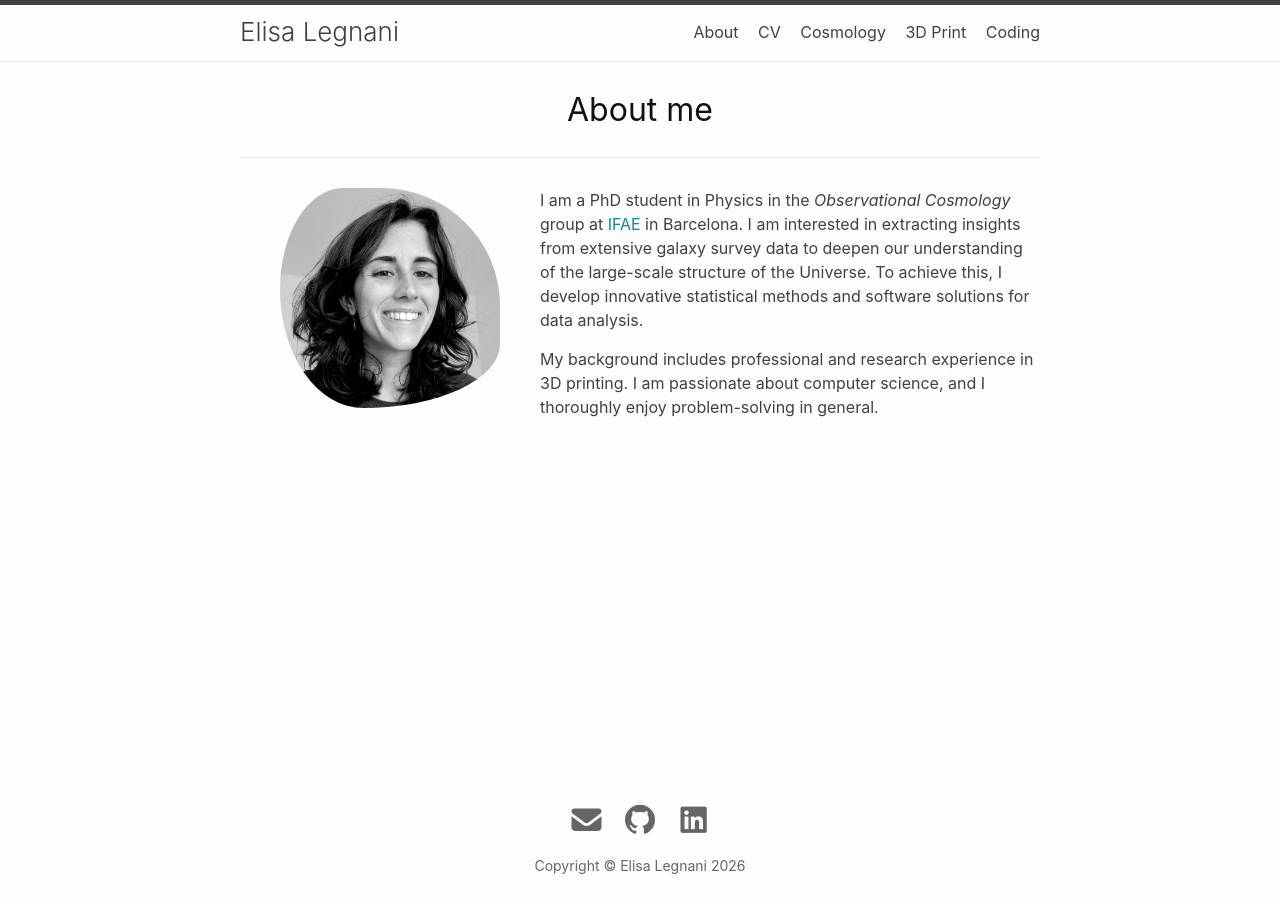
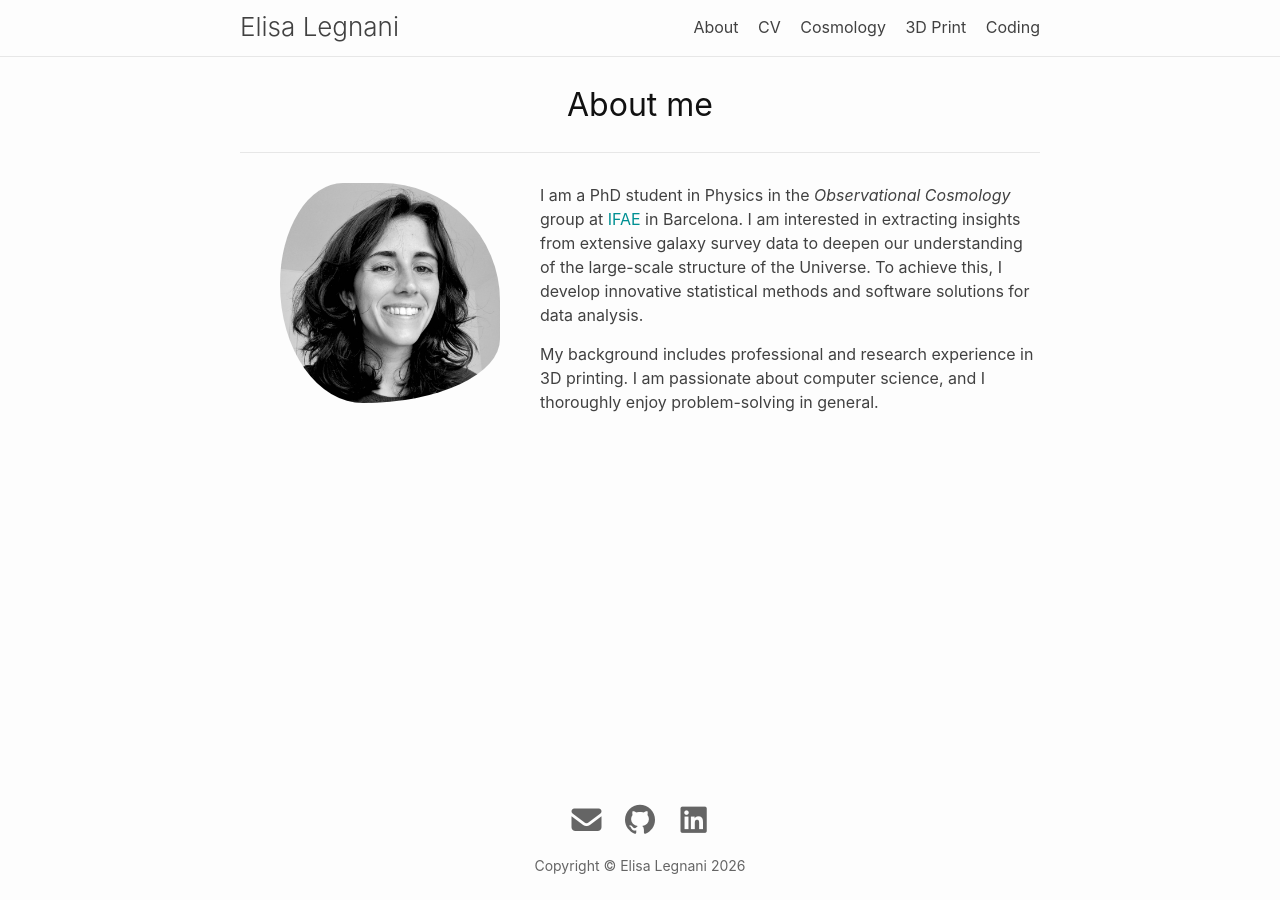
Before and after one commit to ElisaLegnani/new_website, a Jekyll site: the page built from about.md, in a window 1280 px wide. Built offline with Jekyll 4.4.1, drawn with Linux system fonts in a browser that asks for light colours; nearby versions of some CDN libraries.

Commit message:
Update header

```diff
--- a/_includes/header.html
+++ b/_includes/header.html
@@ -1,35 +1,20 @@
-<script src="/assets/js/header-scroll.js"></script>
+<header class="site-header">
 
-<header class="site-header" id="topnav">
   <div class="wrapper">
-    <a class="site-title" rel="author" href="{{ '/' | relative_url }}">
-      {{ site.title | escape }}
-    </a>
+    {%- assign default_paths = site.pages | map: "path" -%}
+    {%- assign page_paths = site.minima.nav_pages | default: default_paths -%}
+    {%- assign page_titles = site.pages | map: 'title' | compact %}
+    <a class="site-title" rel="author" href="{{ '/' | relative_url }}">{{ site.title | escape }}</a>
 
+    {%- unless page_titles == empty %}
       <nav class="site-nav">
-      <!-- Hidden checkbox for mobile menu toggle -->
         <input type="checkbox" id="nav-trigger" />
-      <!-- Label with hamburger icon -->
-      <label for="nav-trigger" class="icon">
+        <label for="nav-trigger">
           <span class="menu-icon"></span>
         </label>
 
         {% include nav-items.html paths = page_paths %}
       </nav>
+    {%- endunless %}
   </div>
 </header>
-
-<script>
-document.addEventListener('click', function(event) {
-  const navTrigger = document.getElementById('nav-trigger');
-  const topnav = document.getElementById('topnav');
-  const icon = document.querySelector('label[for="nav-trigger"]');
-
-  // If menu is open and click is outside menu + hamburger
-  if (navTrigger.checked &&
-      !topnav.contains(event.target) &&
-      !icon.contains(event.target)) {
-    navTrigger.checked = false; // closes the menu
-  }
-});
-</script>
--- a/_sass/header.scss
+++ b/_sass/header.scss
@@ -2,19 +2,25 @@
  * Site header
  */
 .site-header {
-  position: relative;
+  //position: relative;
   width: 100%;
   min-height: $spacing-unit * 1.865;
   line-height: $base-line-height * $base-font-size * 2.25;
   background-color: $background-color;
-  border-top: 5px solid $border-color-03;
+  //border-top: 5px solid $border-color-03;
   border-bottom: 1px solid $border-color-01;
-}
+  top: 0;
+  position: sticky;
+  z-index: 1000;
+  transition: opacity 0.3s ease;
 
-.site-header.scrolled {
-  background-color: rgba(255, 255, 255, 0.9); /* Semi-opaque on scroll */
-  box-shadow: 0 2px 4px rgba(0,0,0,0.1);      /* Subtle shadow */
-  backdrop-filter: blur(10px);                /* Optional blur for modern effect */
+  &.scrolled {
+    opacity: 0.8;
+
+    &:hover {
+      opacity: 1;
+    }
+  }
 }
 
 .site-title {
```
Also changed, not shown: assets/js/header-scroll.js (deleted, +0 -22 lines). Lines whose indentation alone changed are shown as unchanged.
